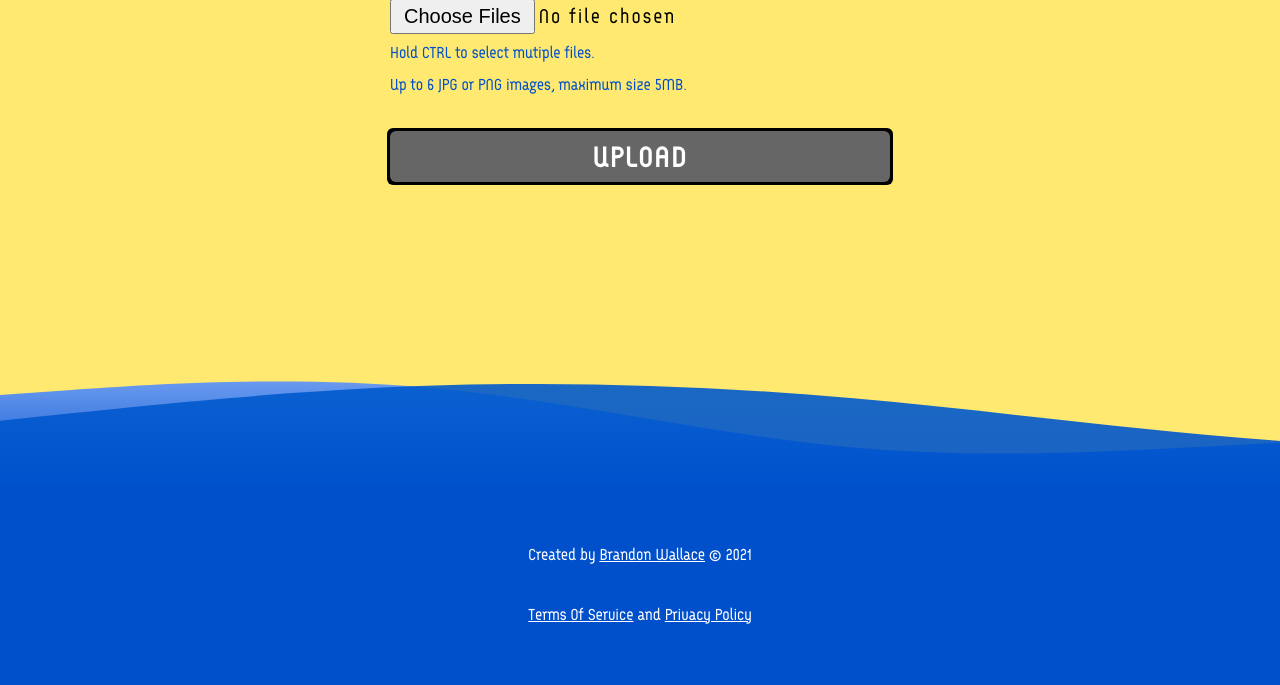
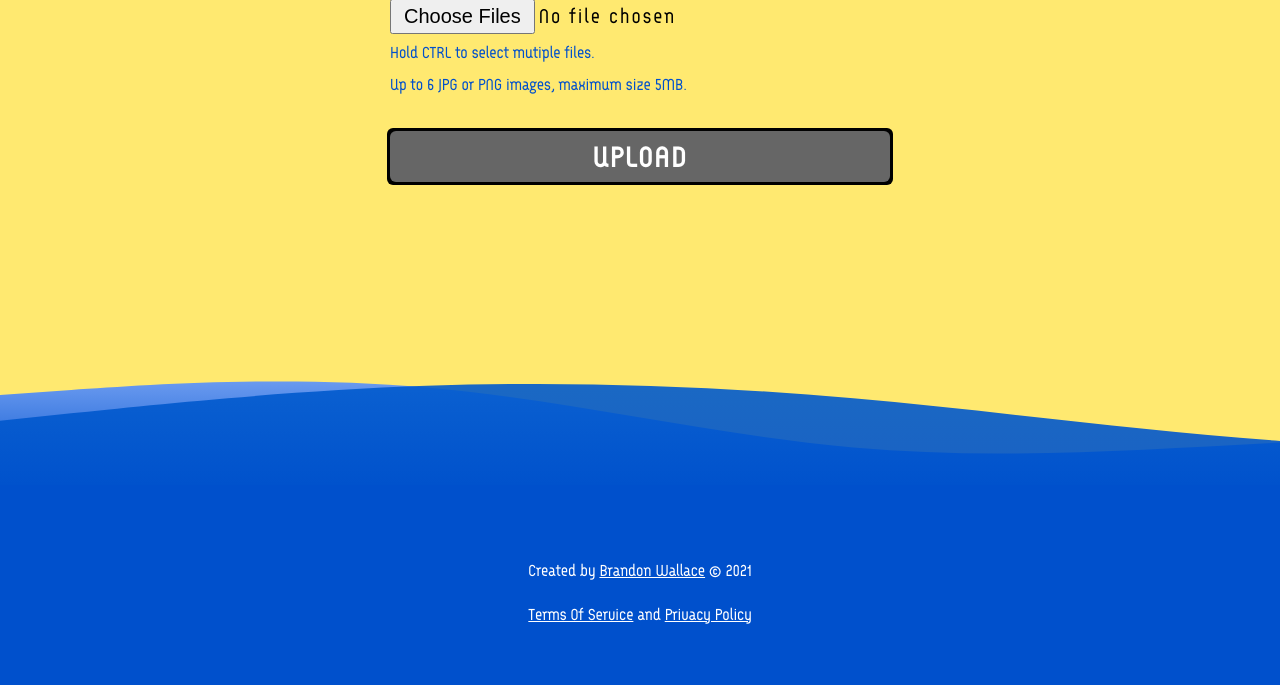
Before and after one commit to brandon-wallace/photo-collage-tool, a Flask app: page / in a window 1280 px wide. Shown: the part 211-896 px from the top of the page. Run offline with Flask 2, Linux system fonts and the light colour scheme.

Commit message:
style: Adjust margin on p tag

```diff
--- a/application/static/css/style.css
+++ b/application/static/css/style.css
@@ -302,9 +302,12 @@ footer {
     background-color: #0050CC;
 }
 
+footer p {
+    margin-bottom: 0;
+}
+
 footer p a {
     color: #FFFFFF;
-    margin-bottom: 0;
 }
 
 footer p a:hover {
```
